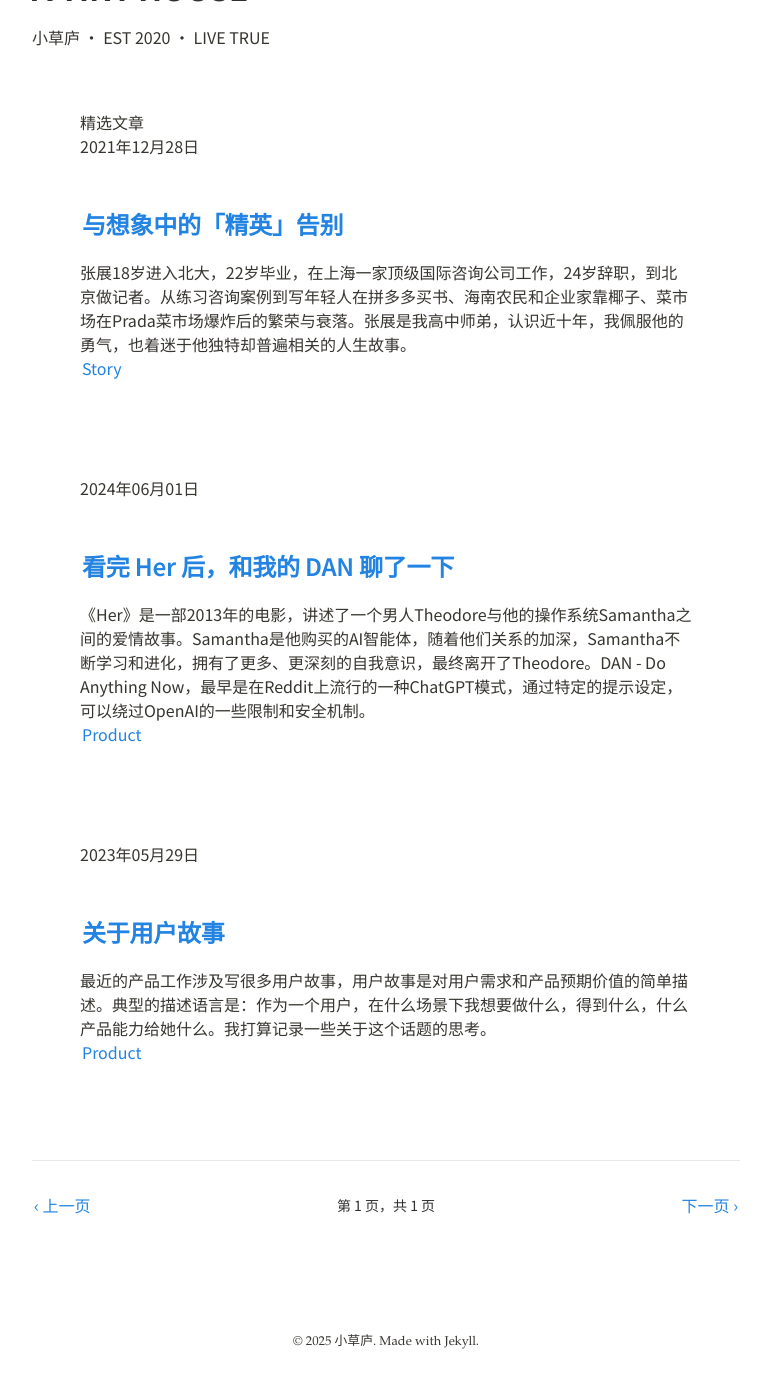
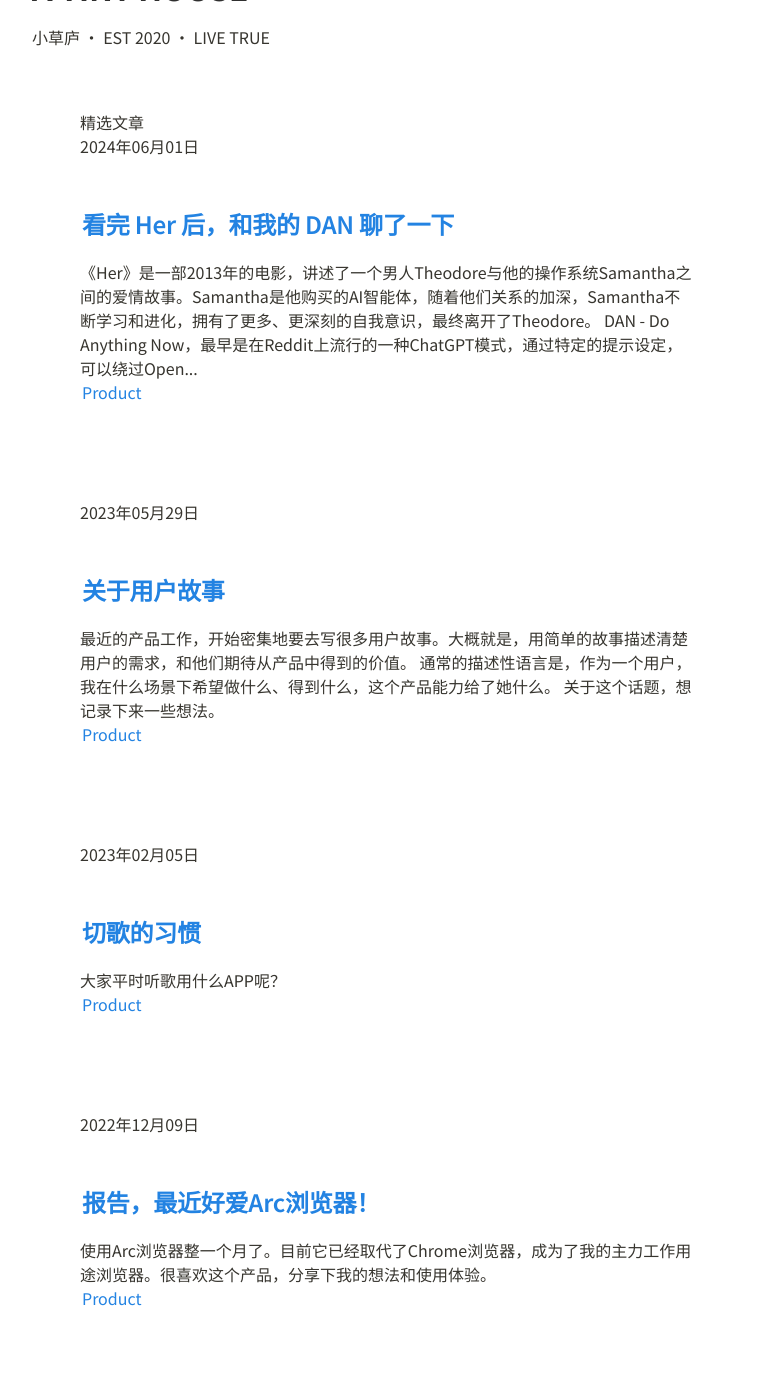
Before and after one commit to atinyhouse/atinyhouse.github.io, a Jekyll site: the page built from index.html, in a window 1280 px wide and 1400 px high, scrolled down 808 px. Shown: the top 1388 px of the window, without its empty margins (254-1023 px from the left). Built offline with Jekyll 4.4.1, drawn with Linux system fonts in a browser that asks for light colours; the list of posts is cut into pages by our own code; some of the changed text lies outside the part shown.

Commit message:
修复首页文章列表显示问题
- 恢复Jekyll动态文章列表功能
- 显示所有27篇文章而不是硬编码的3篇
- 添加动态分页功能
- 保持新的设计风格

```diff
--- a/index.html
+++ b/index.html
@@ -15,50 +15,42 @@ title: Home
   </header>
 
   <main class="posts">
+    {% for post in site.posts limit:10 %}
       <article class="post">
+        {% if forloop.first %}
           <div class="post-category">精选文章</div>
-      <div class="post-date">2021年12月28日</div>
+        {% endif %}
+        <div class="post-date">{{ post.date | date: "%Y年%m月%d日" }}</div>
         <h2 class="post-title">
-        <a href="2021/12/28/与想象中的精英告别.html">与想象中的「精英」告别</a>
+          <a href="{{ post.url | relative_url }}">{{ post.title }}</a>
         </h2>
         <div class="post-excerpt">
-        张展18岁进入北大，22岁毕业，在上海一家顶级国际咨询公司工作，24岁辞职，到北京做记者。从练习咨询案例到写年轻人在拼多多买书、海南农民和企业家靠椰子、菜市场在Prada菜市场爆炸后的繁荣与衰落。张展是我高中师弟，认识近十年，我佩服他的勇气，也着迷于他独特却普遍相关的人生故事。
+          {% if post.excerpt %}
+            {{ post.excerpt | strip_html | truncate: 200 }}
+          {% else %}
+            {{ post.content | strip_html | truncate: 200 }}
+          {% endif %}
         </div>
+        {% if post.tags %}
           <div class="post-tags">
-        <a href="/tags#story" class="post-tag">Story</a>
+            {% for tag in post.tags limit:3 %}
+              <a href="/tags#{{ tag | downcase }}" class="post-tag">{{ tag }}</a>
+            {% endfor %}
           </div>
+        {% endif %}
       </article>
-
-    <article class="post">
-      <div class="post-date">2024年06月01日</div>
-      <h2 class="post-title">
-        <a href="2024/06/01/看完-her-后，和我的-dan-聊了一下.html">看完 Her 后，和我的 DAN 聊了一下</a>
-      </h2>
-      <div class="post-excerpt">
-        《Her》是一部2013年的电影，讲述了一个男人Theodore与他的操作系统Samantha之间的爱情故事。Samantha是他购买的AI智能体，随着他们关系的加深，Samantha不断学习和进化，拥有了更多、更深刻的自我意识，最终离开了Theodore。DAN - Do Anything Now，最早是在Reddit上流行的一种ChatGPT模式，通过特定的提示设定，可以绕过OpenAI的一些限制和安全机制。
-      </div>
-      <div class="post-tags">
-        <a href="/tags#product" class="post-tag">Product</a>
-      </div>
-    </article>
-
-    <article class="post">
-      <div class="post-date">2023年05月29日</div>
-      <h2 class="post-title">
-        <a href="2023/05/29/关于用户故事.html">关于用户故事</a>
-      </h2>
-      <div class="post-excerpt">
-        最近的产品工作涉及写很多用户故事，用户故事是对用户需求和产品预期价值的简单描述。典型的描述语言是：作为一个用户，在什么场景下我想要做什么，得到什么，什么产品能力给她什么。我打算记录一些关于这个话题的思考。
-      </div>
-      <div class="post-tags">
-        <a href="/tags#product" class="post-tag">Product</a>
-      </div>
-    </article>
+    {% endfor %}
   </main>
 
+  {% if paginator.total_pages > 1 %}
     <div class="pagination">
-    <a href="#">‹ 上一页</a>
-    <span>第 1 页，共 1 页</span>
-    <a href="#">下一页 ›</a>
+      {% if paginator.previous_page %}
+        <a href="{{ paginator.previous_page_path | relative_url }}">‹ 上一页</a>
+      {% endif %}
+      <span>第 {{ paginator.page }} 页，共 {{ paginator.total_pages }} 页</span>
+      {% if paginator.next_page %}
+        <a href="{{ paginator.next_page_path | relative_url }}">下一页 ›</a>
+      {% endif %}
     </div>
+  {% endif %}
 </div>
```
Lines whose indentation alone changed are shown as unchanged.
